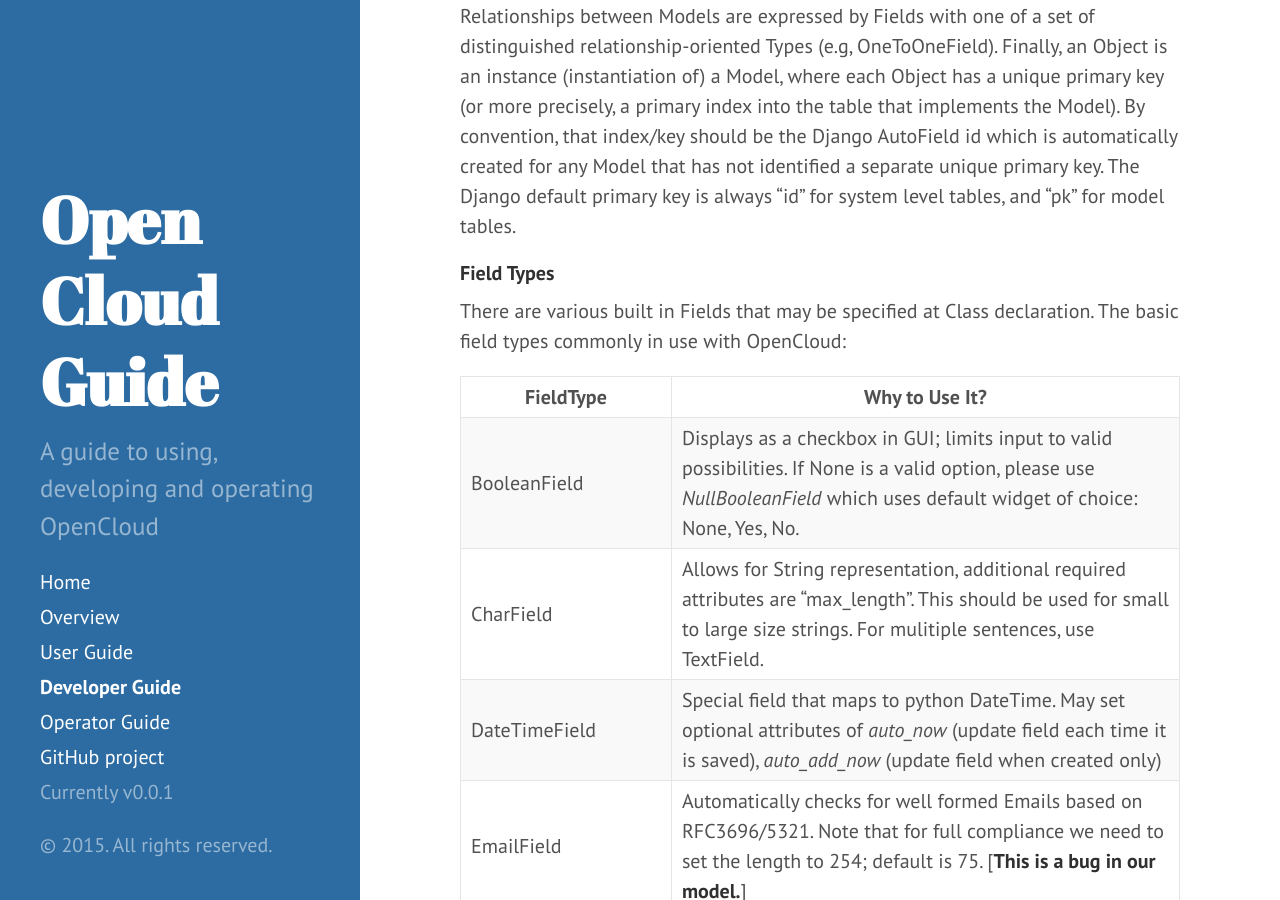
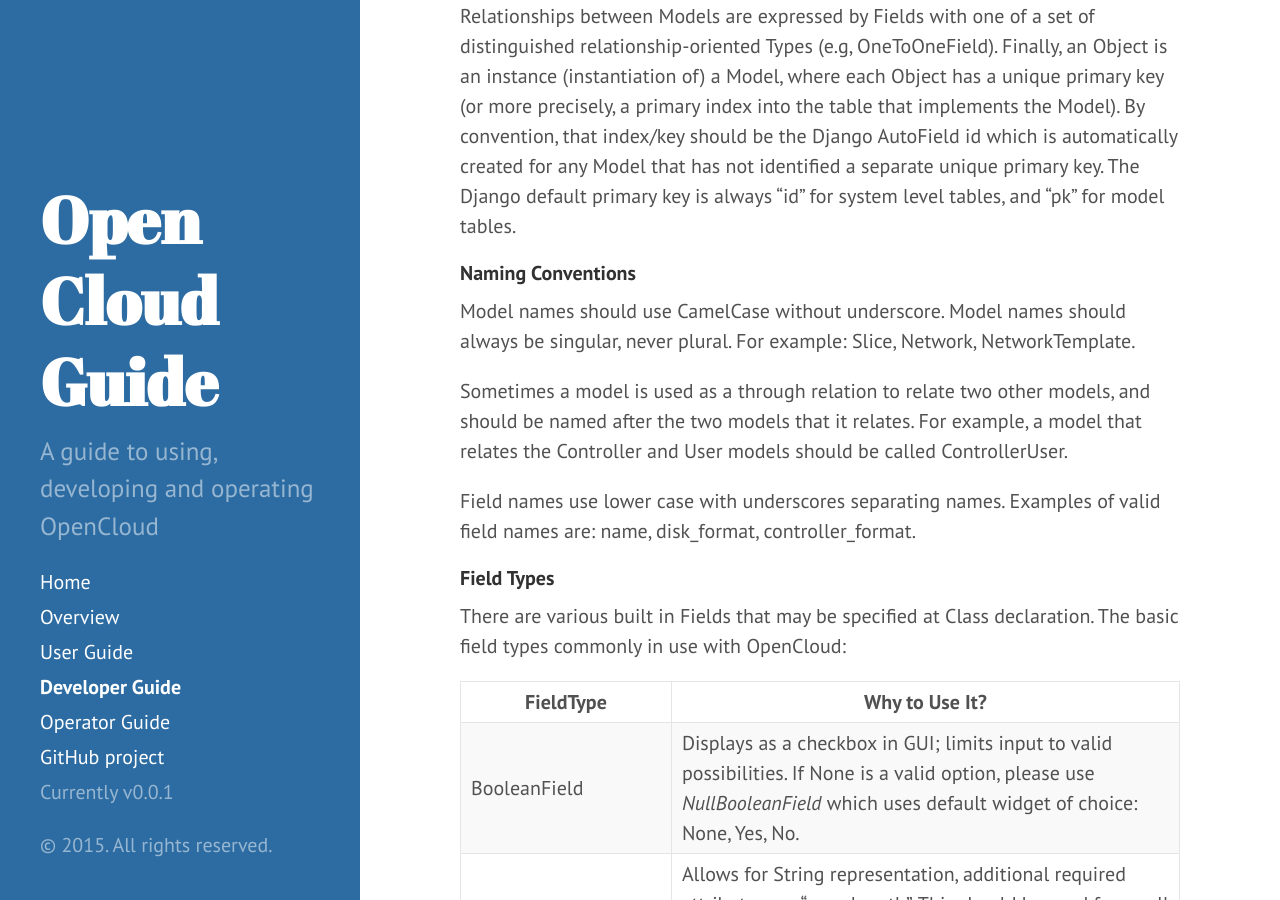
Before and after one commit to open-cloud/open-cloud.github.io.old, a Jekyll site: the page built from 2_developer.md, in a window 1280 px wide and 900 px high, scrolled down 10751 px. Built offline with Jekyll 4.4.1, drawn with Linux system fonts in a browser that asks for light colours; Markdown is read by kramdown in place of the engine named in the settings; some of the changed text lies outside the part shown.

Commit message:
add brief naming convention section

```diff
--- a/2_developer.md
+++ b/2_developer.md
@@ -450,6 +450,18 @@
 automatically created for any Model that has not identified a separate
 unique primary key. The Django default primary key is always "id" for
 system level tables, and "pk" for model tables.
+
+####Naming Conventions
+
+Model names should use CamelCase without underscore. Model names should always
+be singular, never plural. For example: Slice, Network, NetworkTemplate.
+
+Sometimes a model is used as a through relation to relate two other models, and
+should be named after the two models that it relates. For example, a model that
+relates the Controller and User models should be called ControllerUser.
+
+Field names use lower case with underscores separating names. Examples of
+valid field names are: name, disk_format, controller_format.
 
 ####Field Types
 
```
Also changed, not shown: other parts of 2_developer.md (+1 -1 lines).
